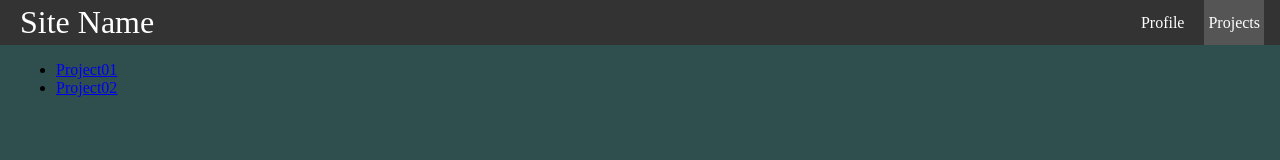
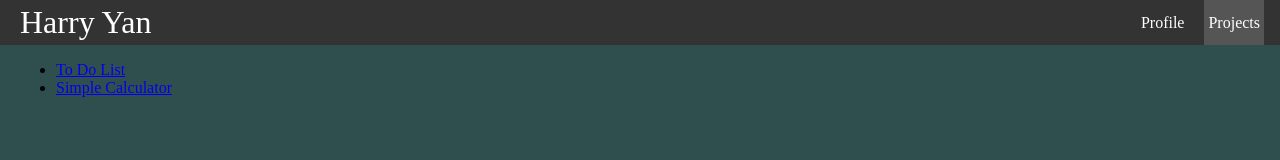
Before and after one commit to HarryYGit/my-new-web, a React (Create React App) app: page /projects in a window 1280 px wide. Shown: the top 160 px of the page. Built offline with nearby package versions, Linux system fonts and the light colour scheme.

Commit message:
rename site name

```diff
--- a/src/NavBar.js
+++ b/src/NavBar.js
@@ -4,7 +4,7 @@ export default function Navbar() {
   return (
     <nav className="nav">
       <Link to="/" className="site-title">
-        Site Name
+        Harry Yan
       </Link>
       <ul>
         <CustomLink to="/profile">Profile</CustomLink>
--- a/src/pages/ProjectNav.js
+++ b/src/pages/ProjectNav.js
@@ -26,10 +26,10 @@ export default function ProjectNav() {
 
       <ul>
         <li>
-          <Link to="/project01">Project01</Link>
+          <Link to="/project01">To Do List</Link>
         </li>
         <li>
-          <Link to="/project02">Project02</Link>
+          <Link to="/project02">Simple Calculator</Link>
         </li>
       </ul>
 
```
